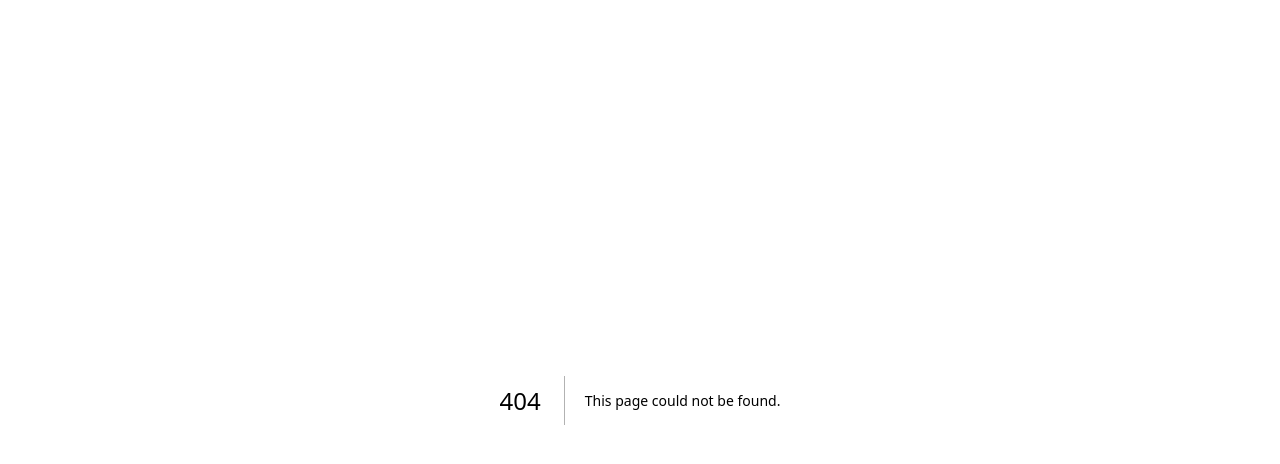
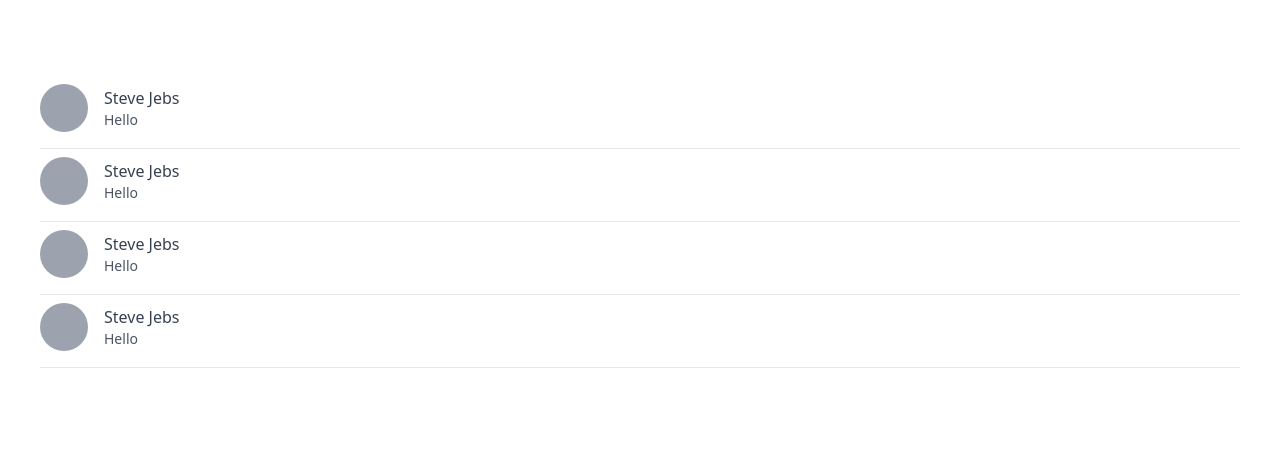
Before and after one commit to JaeHyunLee123/carrot-market-clone-page-router, a Next.js app: page /chats in a window 1280 px wide. Before the commit this address had no page. Shown: the top 464 px of the page. Built offline with nearby package versions, Linux system fonts and the light colour scheme.

Commit message:
#5.8 Chats UI

```diff
--- /dev/null
+++ b/pages/chats.tsx
@@ -0,0 +1,24 @@
+import type { NextPage } from "next";
+
+const Chats: NextPage = () => {
+  return (
+    <div className="py-16 px-10">
+      <div className="flex flex-col space-y-2">
+        {[1, 1, 1, 1].map((_, i) => (
+          <div
+            key={i}
+            className="flex cursor-pointer mt-5 border-b pb-4 items-center space-x-4"
+          >
+            <div className="w-12 aspect-square rounded-full bg-gray-400" />
+            <div>
+              <p className="font-medium text-gray-700">Steve Jebs</p>
+              <p className="text-sm text-gray-600">Hello</p>
+            </div>
+          </div>
+        ))}
+      </div>
+    </div>
+  );
+};
+
+export default Chats;
```
